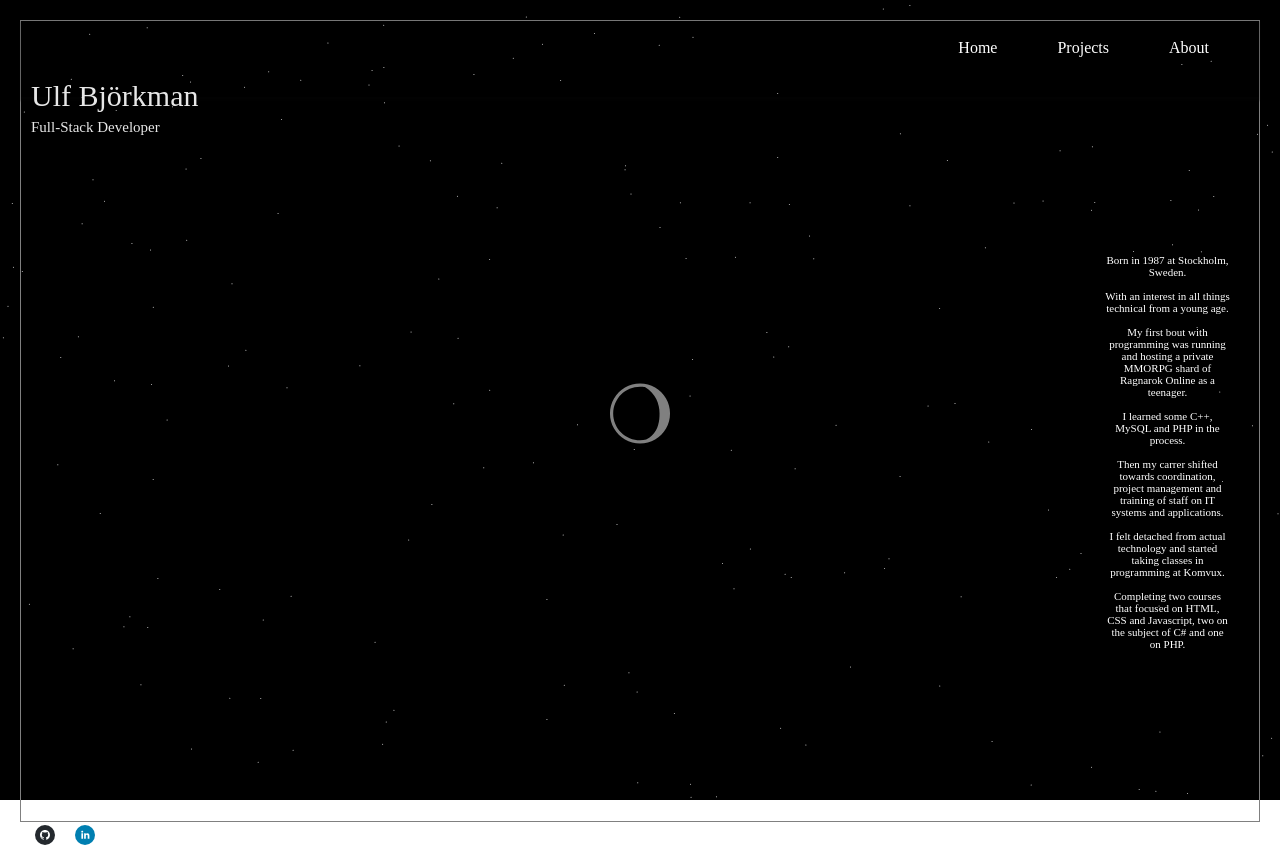
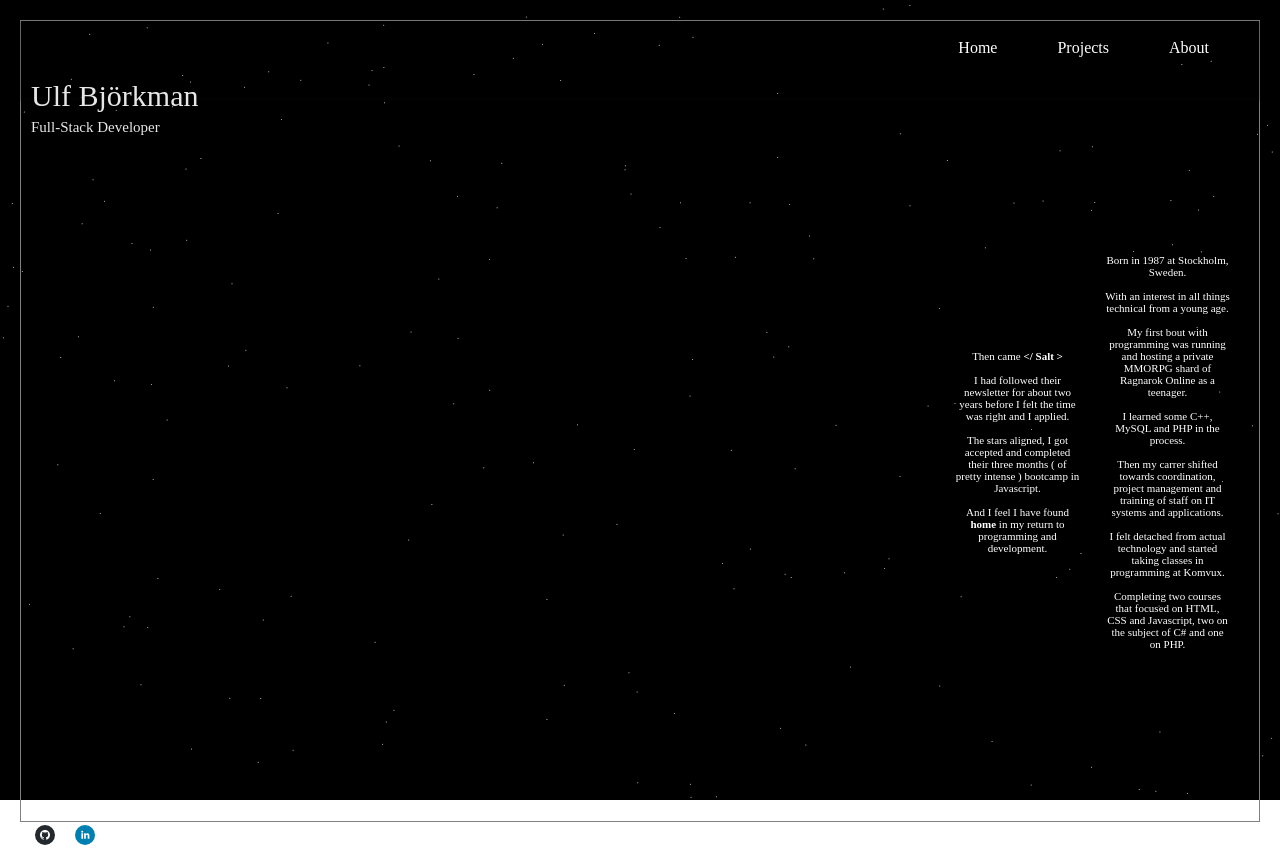
Before and after one commit to FromTellus/fromtellus.github.io, a React (Create React App) app: page /about in a window 1280 px wide. Built offline with nearby package versions, Linux system fonts and the light colour scheme.

Commit message:
Animation fix

```diff
--- a/src/pages/About.js
+++ b/src/pages/About.js
@@ -1,5 +1,4 @@
 import { useState } from "react";
-import { WiMoonAltWaningGibbous1 } from "react-icons/wi";
 import { motion } from "framer-motion";
 
 
@@ -43,20 +42,13 @@ const About = () => {
         Completing two courses that focused on HTML, CSS and Javascript, two on
         the subject of C# and one on PHP.
       </p>
-      <motion.div
-      animate={{ rotate: rotation}}
-      onClick={() => setRotation(rotation + 180)}
-      >
-      <WiMoonAltWaningGibbous1 />
 
-      </motion.div>
 
-      {isShown && (
         <motion.p
         initial={{ opacity: 0 }}
         animate={{ opacity: 1 }}
         exit={{ opacity: 0 }}
-        transition={{ duration: 1 }}
+        transition={{ duration: 2 }}
         className="aboutPartTwo">
           Then came <b>{"</ Salt >"}</b>
           <br />
@@ -72,7 +64,7 @@ const About = () => {
           And I feel I have found <b>home</b> in my return to programming and
           development.
         </motion.p>
-      )}
+
     </div>
     </motion.div>
   );
--- a/src/pages/Projects.js
+++ b/src/pages/Projects.js
@@ -14,7 +14,7 @@ const Projects = () => {
       transition={{ duration: 1.8 }}
       className="main-section" onClick={handleClick}>
         <h1 className="projectInfoHeading">SneakerSpot</h1>
-        { isShown && <><div className="projectInfoParagraph">
+        <div className="projectInfoParagraph">
         <motion.div
           initial={{ opacity: 0 }}
           animate={{ opacity: 1 }}
@@ -97,7 +97,7 @@ const Projects = () => {
           transition={{ duration: 5 }}
           src="https://i.ibb.co/8dfbFgG/ezgif-com-gif-maker.gif"
           alt="ezgif-com-gif-maker"
-          border="0" /></>}
+          border="0" />
       </motion.div>
 
   );
```
